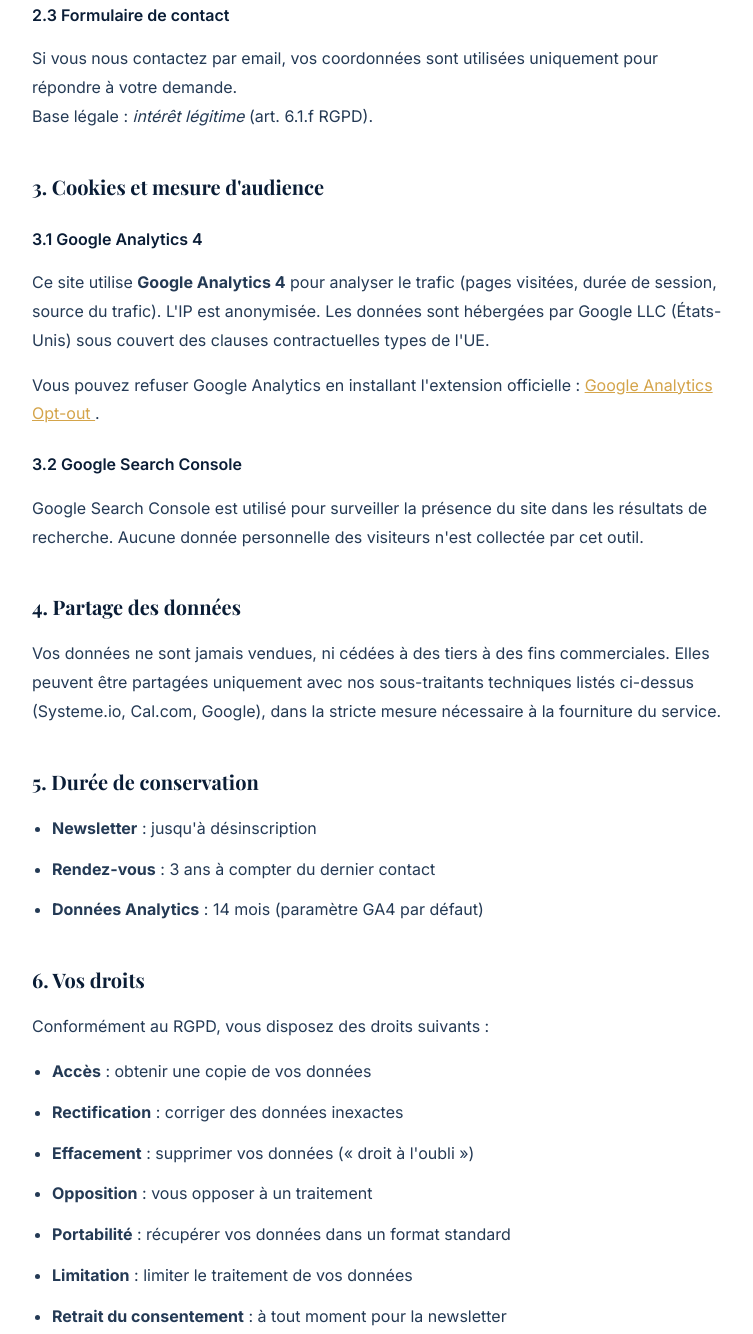
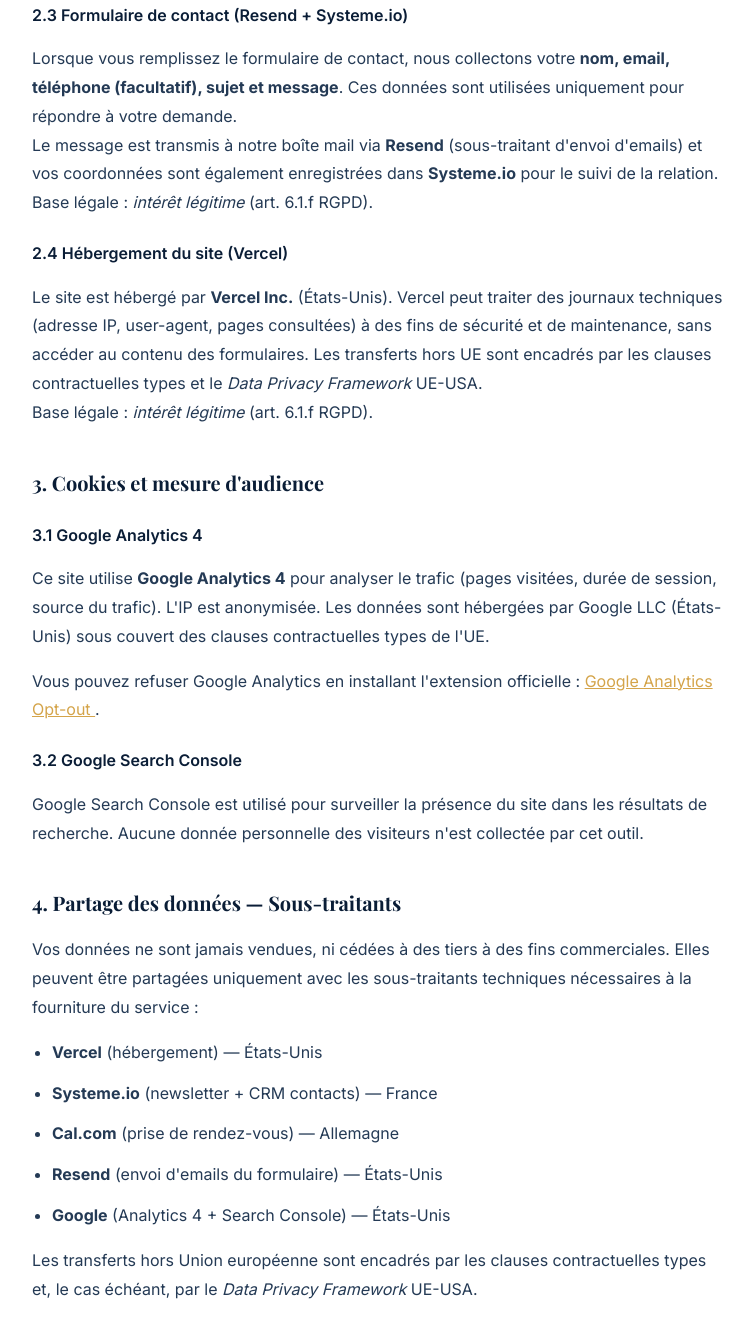
Before and after one commit to PaulAls84/paul-alves-site, an Astro site: page /politique-confidentialite in a window 1280 px wide. Shown: the part 1029-2363 px from the top of the page, without its empty margins (260-1013 px from the left). Built offline with nearby package versions, Linux system fonts and the light colour scheme; Astro itself is replaced by a stand-in of ours; no server answers.

Commit message:
Mentions légales : Vercel comme hébergeur + sous-traitants à jour
- Remplace Hostinger par Vercel Inc. dans les mentions légales
- Ajoute la note RGPD sur le transfert hors UE (DPF)
- Détaille les sous-traitants dans la politique de confidentialité
  (Vercel, Systeme.io, Cal.com, Resend, Google)

```diff
--- a/src/pages/politique-confidentialite.astro
+++ b/src/pages/politique-confidentialite.astro
@@ -52,10 +52,25 @@
           Base légale : <em>exécution d'un contrat ou mesures précontractuelles</em> (art. 6.1.b RGPD).
         </p>
 
-        <h3>2.3 Formulaire de contact</h3>
+        <h3>2.3 Formulaire de contact (Resend + Systeme.io)</h3>
         <p>
-          Si vous nous contactez par email, vos coordonnées sont utilisées uniquement
-          pour répondre à votre demande.<br />
+          Lorsque vous remplissez le formulaire de contact, nous collectons votre
+          <strong>nom, email, téléphone (facultatif), sujet et message</strong>.
+          Ces données sont utilisées uniquement pour répondre à votre demande.<br />
+          Le message est transmis à notre boîte mail via <strong>Resend</strong>
+          (sous-traitant d'envoi d'emails) et vos coordonnées sont également
+          enregistrées dans <strong>Systeme.io</strong> pour le suivi de la relation.<br />
+          Base légale : <em>intérêt légitime</em> (art. 6.1.f RGPD).
+        </p>
+
+        <h3>2.4 Hébergement du site (Vercel)</h3>
+        <p>
+          Le site est hébergé par <strong>Vercel Inc.</strong> (États-Unis).
+          Vercel peut traiter des journaux techniques (adresse IP, user-agent,
+          pages consultées) à des fins de sécurité et de maintenance, sans
+          accéder au contenu des formulaires. Les transferts hors UE sont
+          encadrés par les clauses contractuelles types et le <em>Data Privacy
+          Framework</em> UE-USA.<br />
           Base légale : <em>intérêt légitime</em> (art. 6.1.f RGPD).
         </p>
 
@@ -82,12 +97,23 @@
           collectée par cet outil.
         </p>
 
-        <h2>4. Partage des données</h2>
+        <h2>4. Partage des données — Sous-traitants</h2>
         <p>
           Vos données ne sont jamais vendues, ni cédées à des tiers à des fins commerciales.
-          Elles peuvent être partagées uniquement avec nos sous-traitants techniques listés
-          ci-dessus (Systeme.io, Cal.com, Google), dans la stricte mesure nécessaire à
-          la fourniture du service.
+          Elles peuvent être partagées uniquement avec les sous-traitants techniques
+          nécessaires à la fourniture du service :
+        </p>
+        <ul>
+          <li><strong>Vercel</strong> (hébergement) — États-Unis</li>
+          <li><strong>Systeme.io</strong> (newsletter + CRM contacts) — France</li>
+          <li><strong>Cal.com</strong> (prise de rendez-vous) — Allemagne</li>
+          <li><strong>Resend</strong> (envoi d'emails du formulaire) — États-Unis</li>
+          <li><strong>Google</strong> (Analytics 4 + Search Console) — États-Unis</li>
+        </ul>
+        <p>
+          Les transferts hors Union européenne sont encadrés par les clauses
+          contractuelles types et, le cas échéant, par le <em>Data Privacy Framework</em>
+          UE-USA.
         </p>
 
         <h2>5. Durée de conservation</h2>
```
Also changed, not shown: src/pages/mentions-legales.astro (+9 -4 lines).
